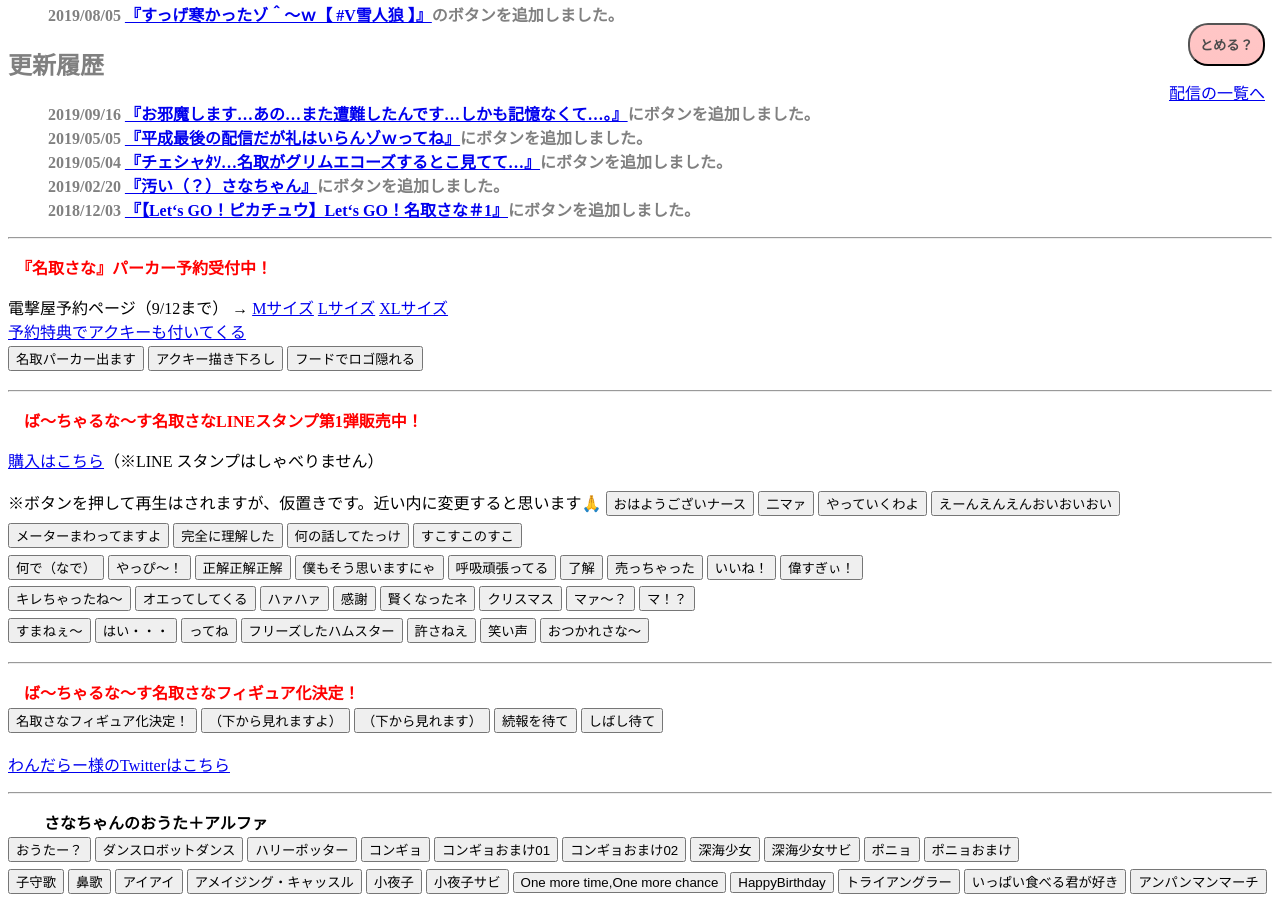
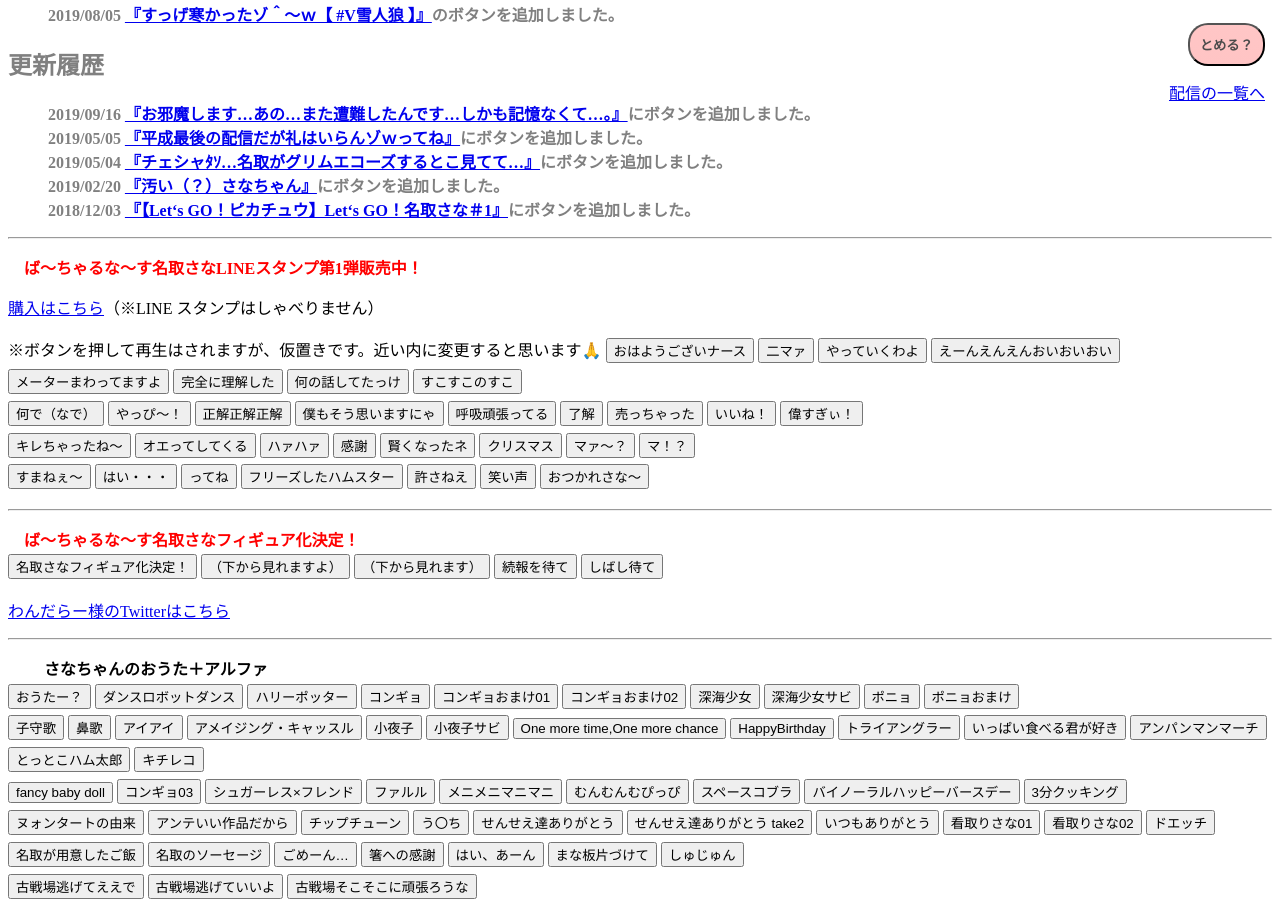
Before and after one commit to sanabutton/sanabutton.github.io, a Jekyll site: the page built from index.html, in a window 1280 px wide and 900 px high, scrolled down 598 px. Built offline with Jekyll 4.4.1, drawn with Linux system fonts in a browser that asks for light colours; comment, search, counter and statistics services are not loaded; some of the changed text lies outside the part shown.

Commit message:
パーカーの予約リンクを削除
12日までなので。

```diff
--- a/index.html
+++ b/index.html
@@ -38,20 +38,6 @@ layout: home
 <br>
 
 {% include update-log.html %}
-
-<hr style="margin: 1em 0 ;">
-　<span class="important-notify"><b>『名取さな』パーカー予約受付中！</b></span>
-<br>
-<p>電撃屋予約ページ（9/12まで） →
-<a href="https://dengekiya.com/shop/g/g4942330126035">Mサイズ</a>
-<a href="https://dengekiya.com/shop/g/g4942330126042/">Lサイズ</a>
-<a href="https://dengekiya.com/shop/g/g4942330126059/">XLサイズ</a><br>
-<a href="https://twitter.com/sana_natori/status/1158243939742183425">予約特典でアクキーも付いてくる</a>
-<br>
-<button type="button" class="sounds" data-file="すっげ寒かったゾ＾～ｗ/名取パーカー出ます">名取パーカー出ます</button>
-<button type="button" class="sounds" data-file="ネバー絵ンディングストーリー/アクキー描き下ろし">アクキー描き下ろし</button>
-<button type="button" class="sounds" data-file="ネバー絵ンディングストーリー/フードでロゴ隠れる">フードでロゴ隠れる</button>
-</p>
 
 <hr style="margin: 1em 0 ;">
 　<span class="important-notify"><b>ば〜ちゃるな〜す名取さなLINEスタンプ第1弾販売中！</b></span>
```
